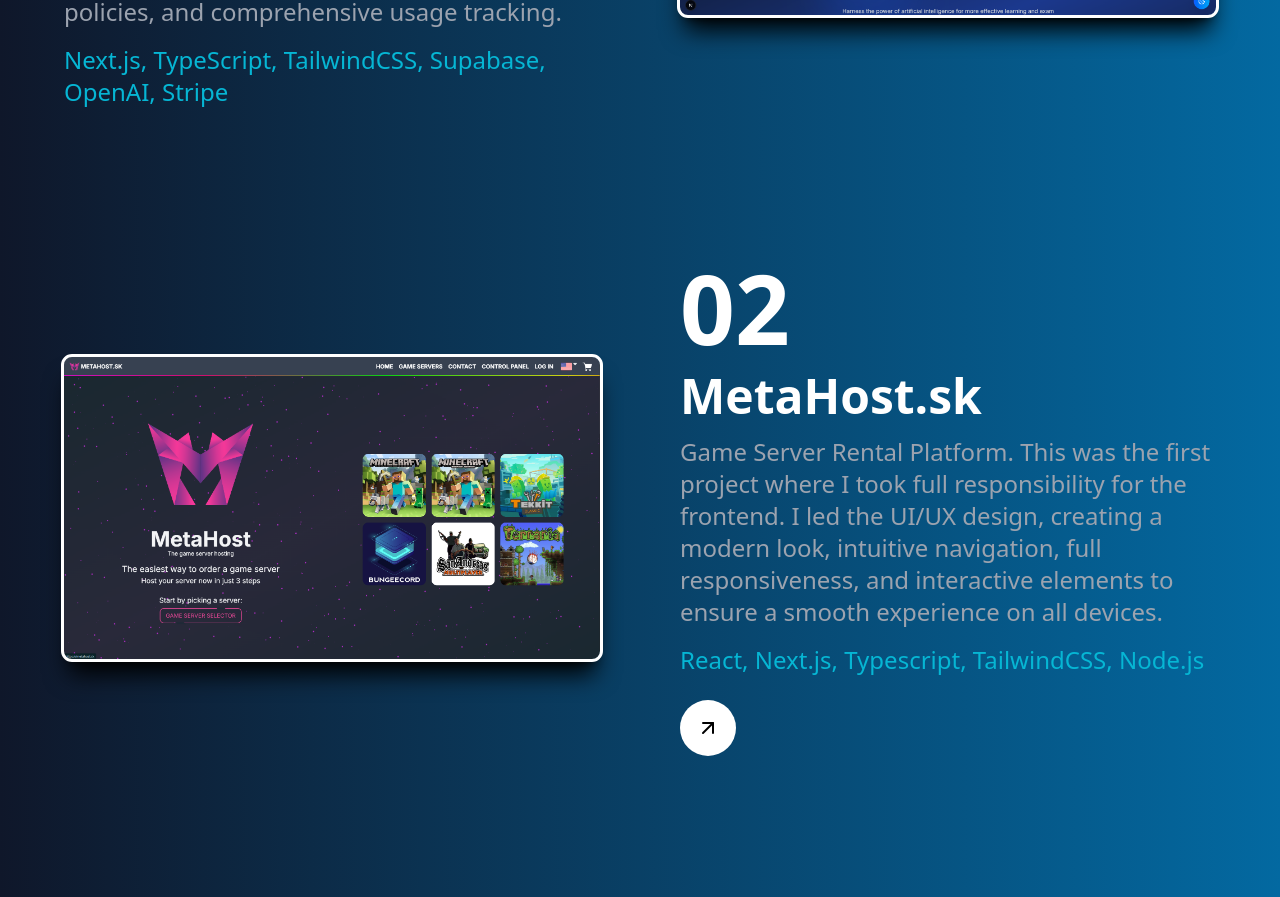
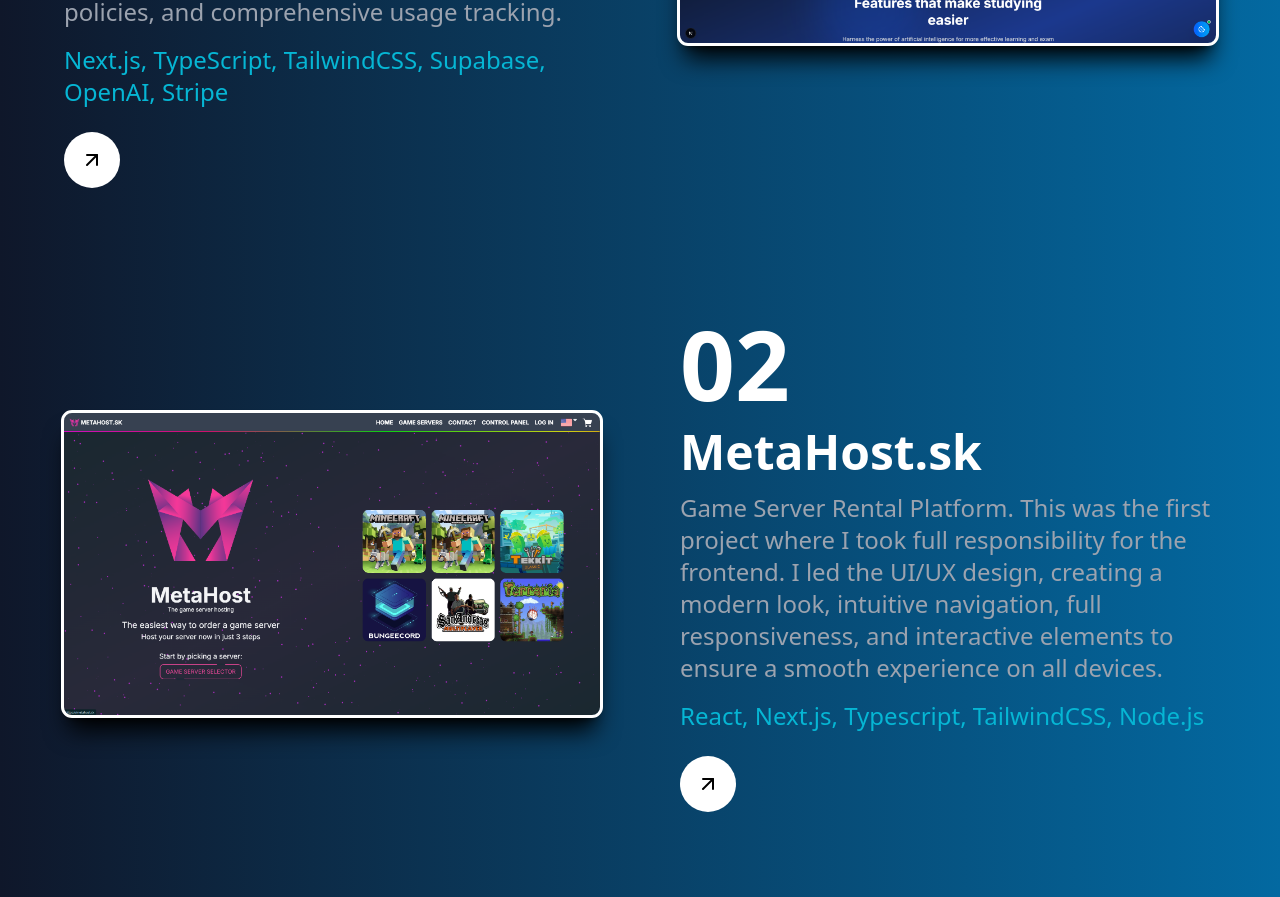
Before and after one commit to manmindcontrol/Portfolio, a Next.js app: page / in a window 1280 px wide. Shown: the part 1500-2397 px from the top of the page. Built offline with nearby package versions, Linux system fonts and the light colour scheme.

Commit message:
added url link

```diff
--- a/components/screens/Projects.tsx
+++ b/components/screens/Projects.tsx
@@ -13,7 +13,7 @@
       "AI-Powered Learning Platform with intelligent study materials generation from PDFs and lectures. Features include automated note-taking, quiz generation using GPT-4o, audio transcription with Whisper API, interactive AI chatbot, and tiered subscription system with Stripe. Built with secure authentication, RLS policies, and comprehensive usage tracking.",
     technologies: "Next.js, TypeScript, TailwindCSS, Supabase, OpenAI, Stripe",
     image: "/studystarter.png",
-    liveLink: "",
+    liveLink: "https://study-starter-l8nsq.ondigitalocean.app/",
     gitlabLink: "",
     githubLink: "",
   },
```
